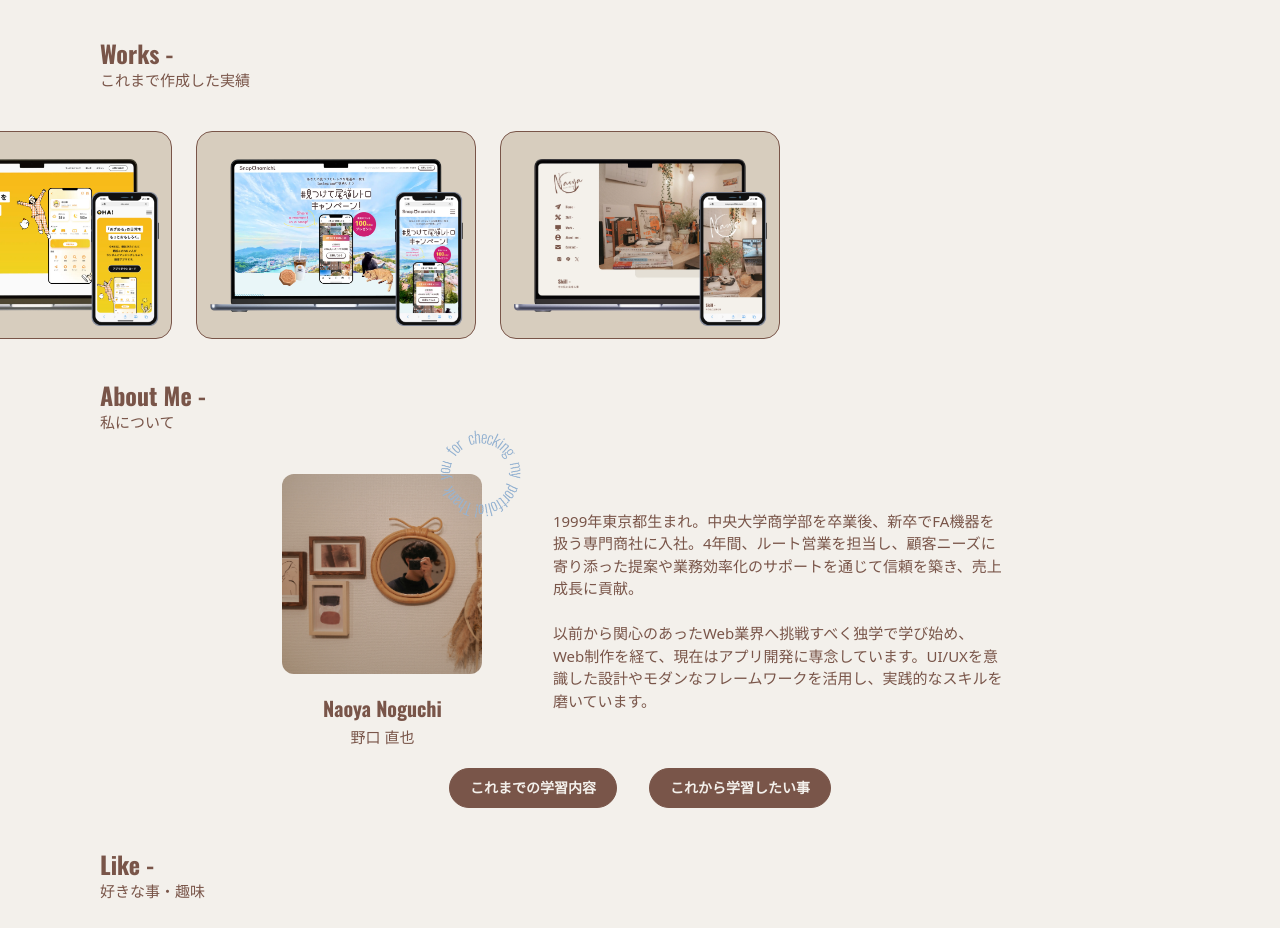
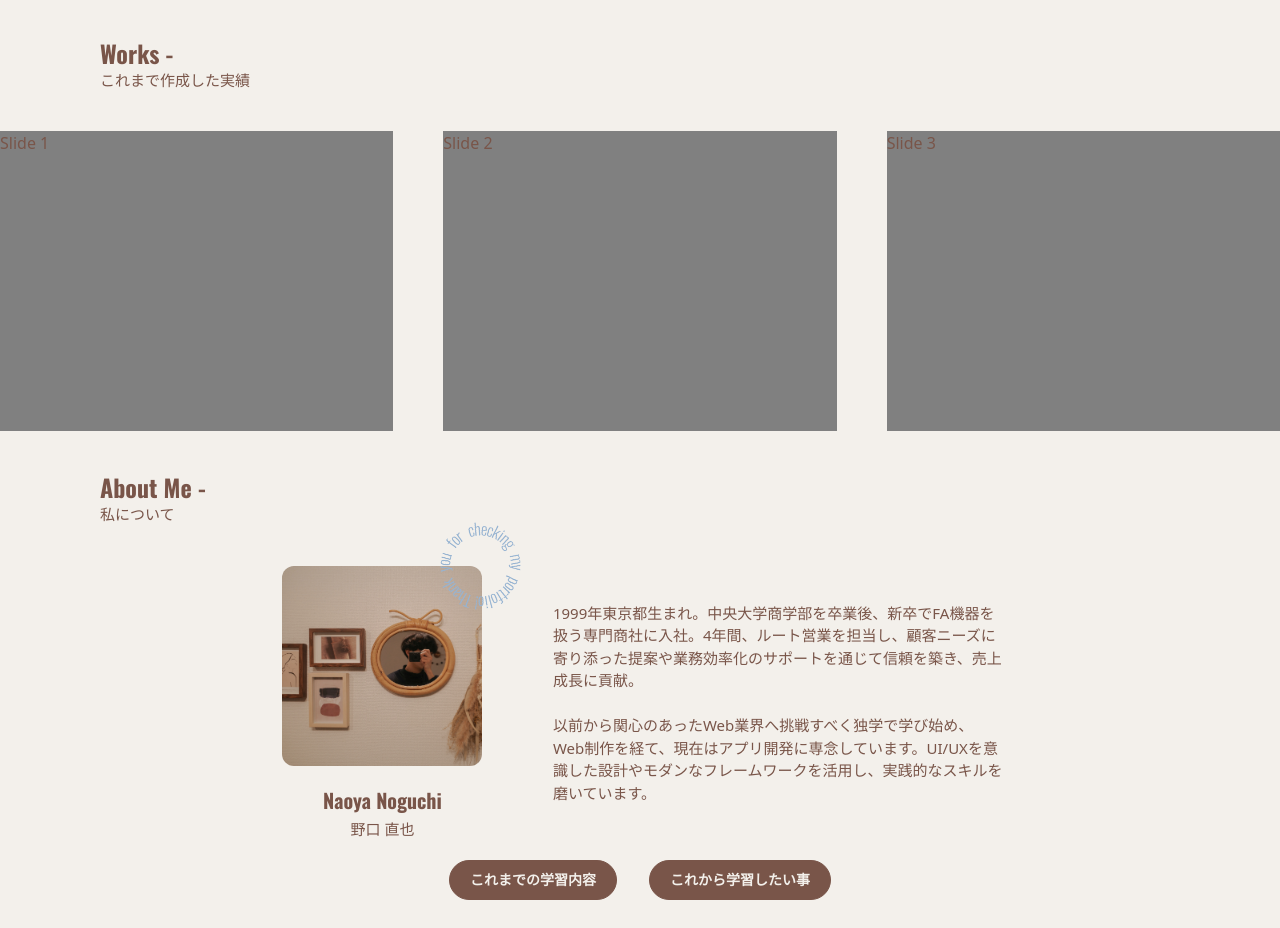
Before and after one commit to Naoya-0213/My-Portfolio-site-_ver.2, a Next.js app: page / in a window 1280 px wide. Shown: the part 960-1888 px from the top of the page. Built offline with nearby package versions, Linux system fonts and the light colour scheme.

Commit message:
swiper再作成_20251011_21-10

```diff
--- a/src/app/components/atoms/swiper/WorkSwiper.tsx
+++ b/src/app/components/atoms/swiper/WorkSwiper.tsx
@@ -1,90 +1,31 @@
-// src/app/components/atoms/work_swiper/WorkSwiper.tsx
-import "swiper/css";
+
+
+"use client";
+
 import { Swiper, SwiperSlide } from "swiper/react";
 
-import WorkSwiperSlide from "../work_swiper_slide/WorkSwiperSlide";
-import styles from "./workSwiper.module.scss";
+import "../../../../../node_modules/swiper/swiper.css";
 
-/**
- * 中央の1枚をフル表示し、左右は“チラ見せ”するスライダー。
- * ポイント:
- * - slidesPerView="auto" + CSSで .swiper-slide の固定幅を指定
- * - centeredSlides で中央寄せ
- * - 親に overflow:hidden を付けて左右を切り落とす
- */
-export default function WorkSwiper() {
+const data: string[] = ["Slide 1", "Slide 2", "Slide 3", "Slide 4"];
+
+function App() {
   return (
-    <div className={styles.peekCarousel}>
+    <>
       <Swiper
-        //  modules={[Autoplay, Pagination, Navigation]}  // ① React特有：必要モジュールを明示
-        slidesPerView="auto"                           // ② 常に auto（幅はCSSで固定）
-        centeredSlides                                  // ③ 中央寄せ（Boundsは一旦オフ）
-        // centeredSlidesBounds                         // ← jQuery版は使っていないので一旦外す
-        spaceBetween={20}
+        spaceBetween={50}
+        slidesPerView={3}
+        onSlideChange={() => console.log("slide change")}
+        onSwiper={(swiper) => console.log(swiper)}
         loop
-        grabCursor
-        // jQuery版の autoplay 相当
-        autoplay={{
-          delay: 3000,
-          stopOnLastSlide: false,
-          disableOnInteraction: true,
-          reverseDirection: false,
-        }}
-        // ③ 余白をSwiperに伝える（親paddingの代わり）
-        slidesOffsetBefore={16}
-        slidesOffsetAfter={16}
-
-        // ④ 端で止まらない保険（可変幅ループの安定化）
-        loopPreventsSliding={false}
-        loopAdditionalSlides={4}
-
-        // （必要なら）境界幅での余白調整だけ breakpoint で
-        breakpoints={{
-          768: { spaceBetween: 24, slidesOffsetBefore: 24, slidesOffsetAfter: 24 },
-        }}
-
-        // オプション：矢印やドットを使う場合（クラス名はDOM側のものに合わせる）
-        pagination={{ el: ".work__swiper-pagination", clickable: true }}
-        navigation={{
-          prevEl: ".work__swiper-button-prev",
-          nextEl: ".work__swiper-button-next",
-        }}
-        observer
-        observeParents
-        initialSlide={0}
       >
-        {/* sabolon */}
-        <SwiperSlide className={styles.slide}>
-          <WorkSwiperSlide
-            pc_img="/img/section_work/sabolon/sabolon-pc.png"
-            sp_img="/img/section_work/sabolon/sabolon.png"
-          />
-        </SwiperSlide>
-
-        {/* oha */}
-        <SwiperSlide className={styles.slide}>
-          <WorkSwiperSlide
-            pc_img="/img/section_work/oha/oha-pc.png"
-            sp_img="/img/section_work/oha/oha.png"
-          />
-        </SwiperSlide>
-
-        {/* onomichi */}
-        <SwiperSlide className={styles.slide}>
-          <WorkSwiperSlide
-            pc_img="/img/section_work/onomichi/onomichi-pc.png"
-            sp_img="/img/section_work/onomichi/onomichi.png"
-          />
-        </SwiperSlide>
-
-        {/* ポートフォリオサイト */}
-        <SwiperSlide className={styles.slide}>
-          <WorkSwiperSlide
-            pc_img="/img/section_work/naoya-portfolio/naoya-portfolio-pc.png"
-            sp_img="/img/section_work/naoya-portfolio/naoya-portfolio.png"
-          />
-        </SwiperSlide>
+        {data.map((d, index) => (
+          <SwiperSlide key={index}>
+            <div style={{ background: "grey", height: "300px" }}>{d}</div>
+          </SwiperSlide>
+        ))}
       </Swiper>
-    </div>
+    </>
   );
 }
+
+export default App;
```
